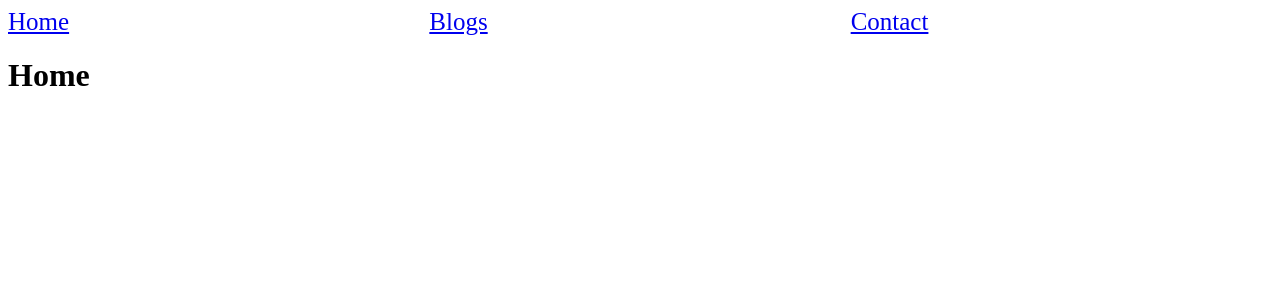
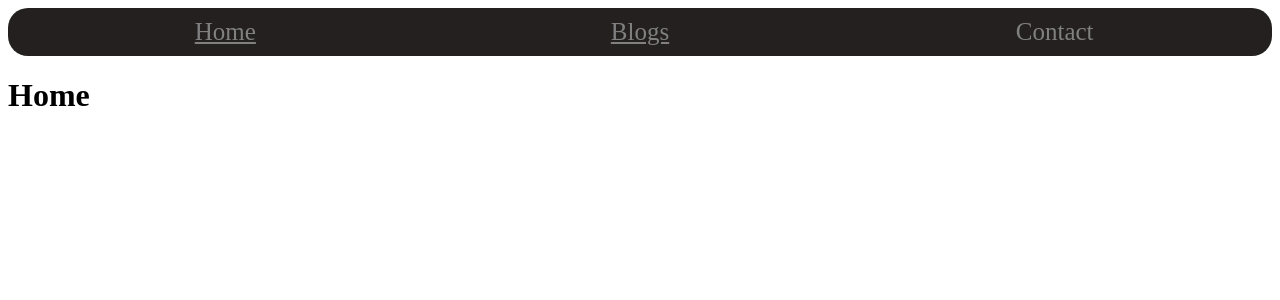
Before and after one commit to amantalreja/verbwireCommerce, a JavaScript app in the folder marketplace/: page / in a window 1280 px wide. Shown: the top 300 px of the page. Built offline with nearby package versions, Linux system fonts and the light colour scheme.

Commit message:
styled base

```diff
--- a/marketplace/src/pages/Layout.css
+++ b/marketplace/src/pages/Layout.css
@@ -1,8 +1,19 @@
 nav {
     display:flex;
     flex-wrap: wrap;
+    background-color:rgb(37, 32, 32) !important;
+    border-radius:20px;
+    padding:10px;
+
 }
 nav div{
     flex: 1 1 33%;
     font-size:25px;
+    text-align:center;
 }
+.red{
+    color:grey;
+}
+nav div :hover{
+    color:red;
+}
--- a/marketplace/src/pages/Layout.js
+++ b/marketplace/src/pages/Layout.js
@@ -1,12 +1,12 @@
-import { Outlet, Link } from "react-router-dom";
+import { Outlet, Link, redirect } from "react-router-dom";
 import './Layout.css';
 const Layout = () => {
   return (
     <>
       <nav>
-        <div> <Link to="/">Home</Link></div>
-        <div> <Link to="/blogs">Blogs</Link></div>
-        <div> <Link to="/contact">Contact</Link></div>
+        <div> <Link to="/" className="red">Home</Link></div>
+        <div> <Link to="/blogs" className="red">Blogs</Link></div>
+        <div> <Link to="/contact" style={{textDecoration:'none'}} className="red" >Contact</Link></div>
 
       </nav>
 
```
